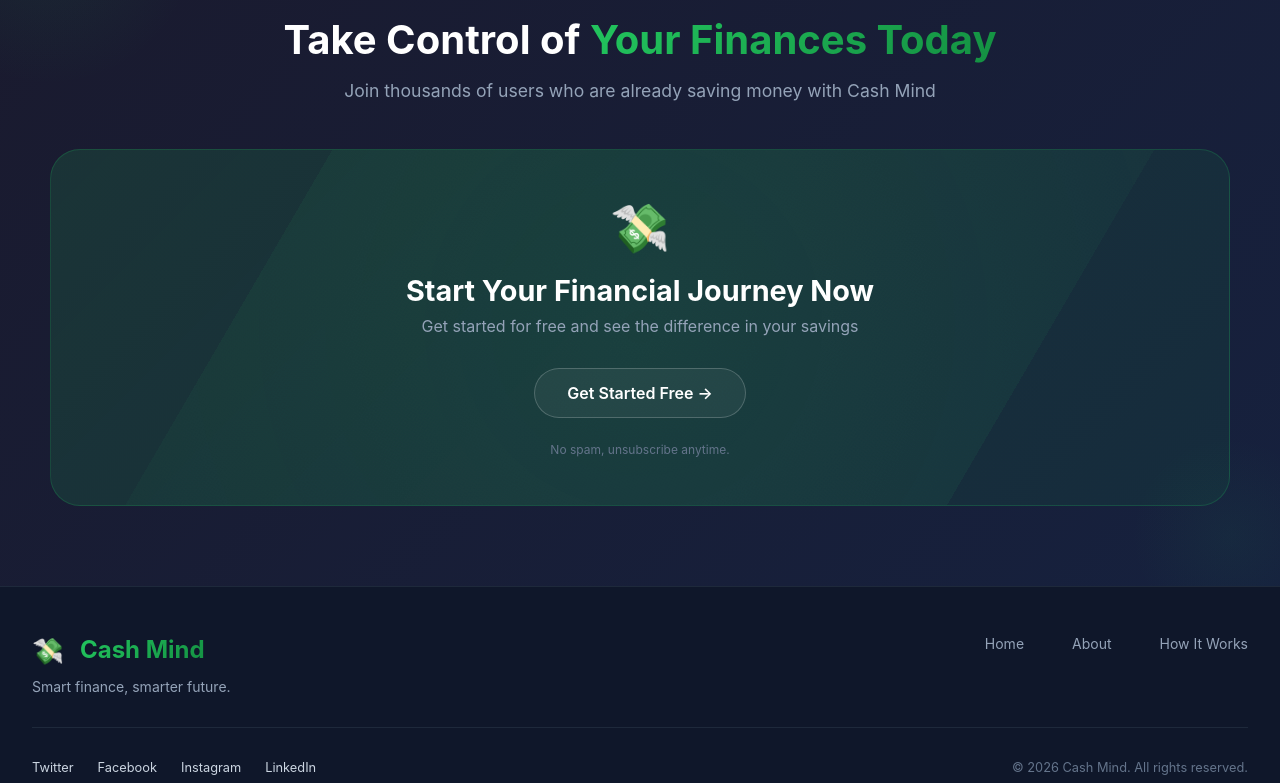
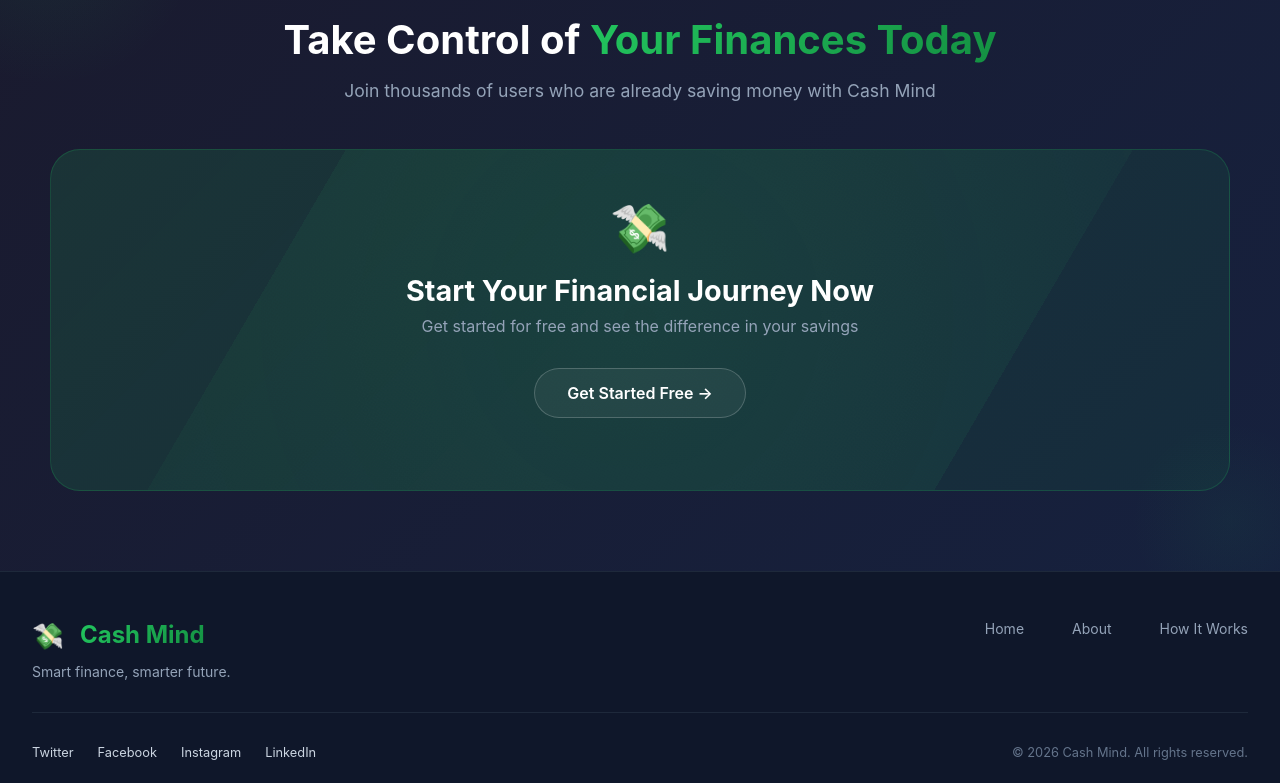
Before and after one commit to omniaeldessouki/cash-mind, a Next.js app: page / in a window 1280 px wide. Shown: the part 4522-5305 px from the top of the page. Built offline with nearby package versions, Linux system fonts and the light colour scheme.

Commit message:
fix issue

```diff
--- a/components/HomePage/CTASection.jsx
+++ b/components/HomePage/CTASection.jsx
@@ -36,7 +36,7 @@ export default function CTASection() {
                 View Demo
               </Link> */}
             </div>
-            <div className={styles.privacy}>No spam, unsubscribe anytime.</div>
+            {/* <div className={styles.privacy}>No spam, unsubscribe anytime.</div> */}
           </div>
         </div>
       </div>
```
